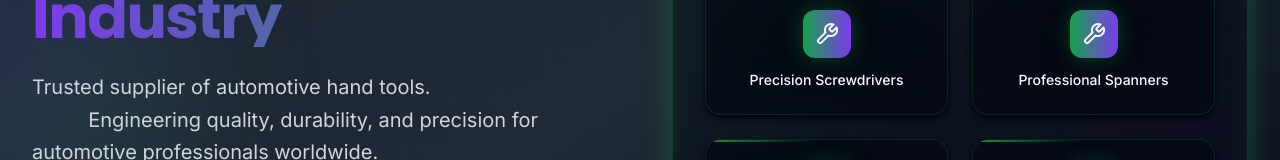
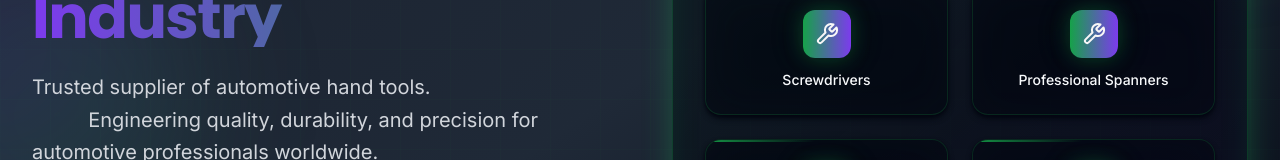
Before and after one commit to Vetri-Dev/velkalyanproducts.github.io, a React (Vite) app: page / in a window 1280 px wide. Shown: the part 415-575 px from the top of the page. Built offline with nearby package versions, Linux system fonts and the light colour scheme.

Commit message:
Update product names

```diff
--- a/src/components/Hero.tsx
+++ b/src/components/Hero.tsx
@@ -93,7 +93,7 @@ const Hero = () => {
 
                 <div className="grid grid-cols-2 gap-6">
                   {[{
-                  name: "Precision Screwdrivers",
+                  name: "Screwdrivers",
                   icon: Wrench
                 }, {
                   name: "Professional Spanners",
--- a/src/components/ProductGrid.tsx
+++ b/src/components/ProductGrid.tsx
@@ -7,7 +7,7 @@ const ProductGrid = () => {
   const products = [
     {
       id: 'precision-screwdrivers',
-      title: 'Precision Screwdrivers',
+      title: 'Screwdrivers',
       description: 'Professional-grade screwdrivers engineered for precise torque and durability.',
       icon: <Wrench className="w-6 h-6 text-velkalyan-blue" />,
       features: [
```
